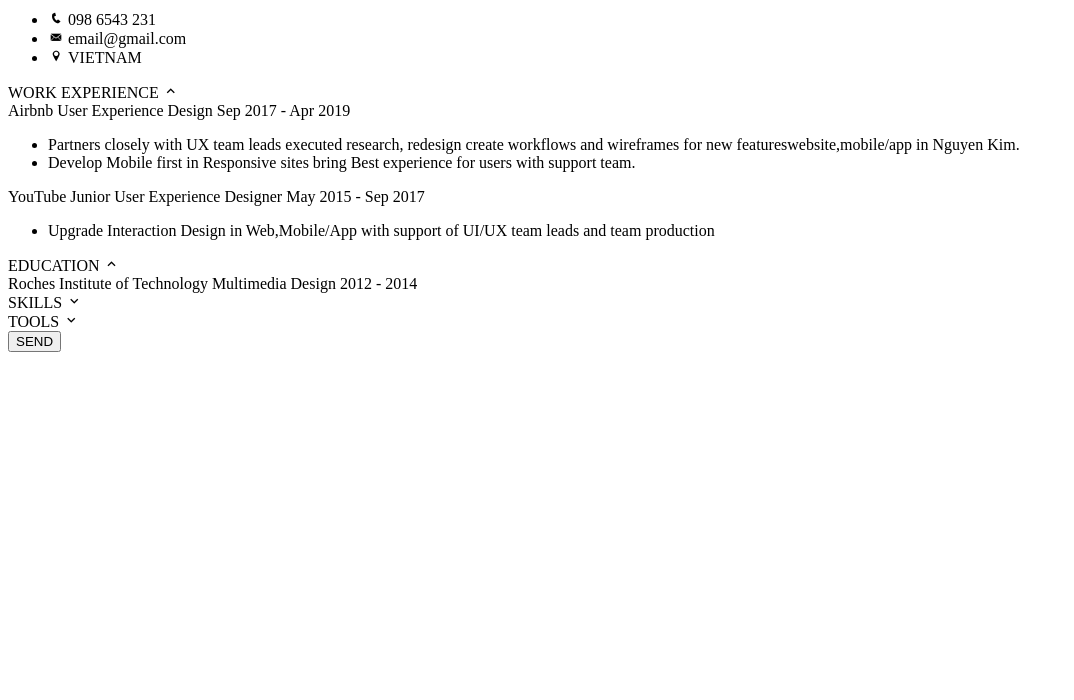
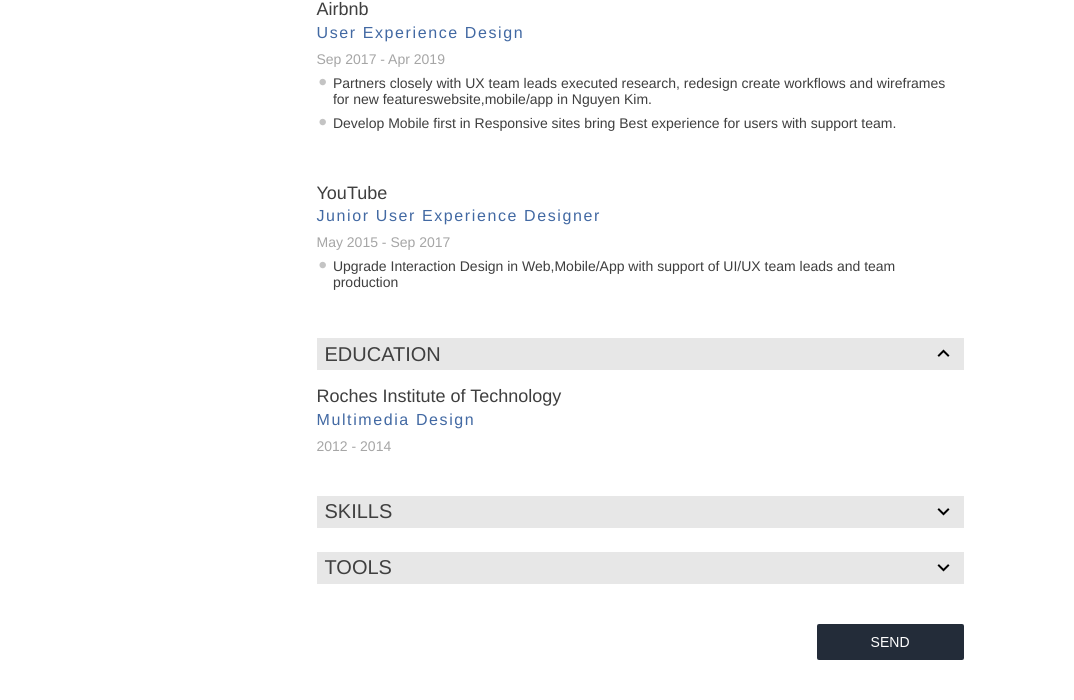
Before and after one commit to UiVGray/testCV, a plain HTML site: page layout/index.html in a window 1280 px wide. Shown: the part 329-1029 px from the top of the page, without its empty margins (0-1074 px from the left). Before the commit the page ends 800 px from the top, so only its background shows below. Drawn offline with Linux system fonts and the light colour scheme; files whose address does not match are found by name.

Commit message:
feat: add styles.css according to task

```diff
--- /dev/null
+++ b/layout/css/styles.css
@@ -0,0 +1,227 @@
+html {
+	box-sizing: border-box;
+}
+
+*, *::before {
+	box-sizing: inherit;
+}
+
+@media screen and (max-width: 414px) {
+	header {
+		flex-direction: column;
+		align-items: center;
+	}
+
+	header img {
+		margin: 0 0 24px 0 !important;
+		border-radius: 100%;
+	}
+
+	header .contacts-section {
+		display: flex;
+		flex-direction: column;
+		align-items: center;
+	}
+
+	header h2{
+		margin-bottom: 0 !important;
+	}
+
+	header ul{
+		margin-bottom: 0 !important;
+	}
+
+	section .section-header span {
+		margin-left: 24px !important;
+	}
+
+	section .section-header i {
+		margin-right: 24px !important;
+	}
+
+	section .section-item {
+		margin-left: 16px;
+	}
+
+	section .section-item .item-subtitle, .item-from {
+		margin-left: 1px;
+	}
+
+	footer {
+		justify-content: center !important;
+	}
+ }
+
+body {
+	display: flex;
+	flex-direction: column;
+
+	max-width: 647px;
+	margin: 0 auto;
+
+	font-family: Helvetica;
+
+	background-color: #FFFFFF;
+	color: #3F3F3F;
+}
+
+header {
+	display: flex;
+	margin: 40px 0 16px 0;
+}
+
+
+header img {
+	margin-right: 24px;
+	border-radius: 100%;
+}
+
+header h1 {
+	margin: 0;
+	font-size: 30px;
+}
+
+header h2 {
+	margin-top: 8px;
+	font-size: 20px;
+}
+
+header ul {
+	margin-top: 27px;
+	padding: 0;
+}
+
+header li {
+	display: flex;
+	align-items: center;
+
+	margin-top: 10px;
+	font-size: 14px ;
+	line-height: 17px;
+
+	list-style-type: none;
+}
+
+header li i {
+	font-size: 23px;
+	margin-right: 16px;
+}
+
+section {
+	display: flex;
+	flex-direction: column;
+
+	margin-top: 24px;
+}
+
+section .section-header {
+	display: flex;
+	justify-content: space-between;
+	align-items: center;
+
+	height: 32px;
+	font-size: 20px;
+
+	background-color:rgb(196, 196, 196, 0.4);
+	cursor: pointer;
+}
+
+section .section-header span {
+	margin-left: 8px;
+}
+
+section .section-header i {
+	font-size: 24px;
+	margin-right: 8px;
+
+	color: #000000;
+}
+
+section .section-item {
+	display: flex;
+	flex-direction: column;
+
+	margin-bottom: 16px;
+}
+
+section .section-item .item-title{
+	font-size: 18px;
+	line-height: 120%;
+
+	margin-top: 16px;
+}
+
+section .section-item .item-subtitle{
+	color: #4269A3;
+
+	margin-top: 4px;
+	letter-spacing: 0.1em;
+	font-size: 16px;
+	line-height: 100%;
+}
+
+section .section-item .item-from{
+	margin-top: 8px;
+
+	font-size: 14px;
+	line-height: 20px;
+
+	color: #A6A6A6;
+}
+
+section .section-item ul {
+	margin: 6px 0 0 0;
+	padding: 0;
+}
+
+section .section-item ul li {
+	display: flex;
+	list-style: none;
+
+	margin-bottom: 8px;
+}
+
+section .section-item ul li:before {
+	content: "\2022";
+
+	position: relative;
+	left: 2px;
+	bottom: 7px;
+
+	font-size: 24px;
+
+	color: #C4C4C4;
+}
+
+section .section-item li span{
+	margin-left: 8px;
+
+	font-size: 14px;
+	color: #3F3F3F;
+}
+
+footer {
+	display: flex;
+	justify-content: flex-end;
+}
+
+footer button {
+	font-size: 14px;
+	border: none;
+	padding: 10px 54px;
+	margin: 40px 0;
+
+	background-color: #232C39;
+	color: #FFFFFF;
+	border-radius: 2px;
+
+	cursor: pointer;
+}
+
+footer button:focus {
+	outline: none;
+}
+
+.hidden {
+	display: none;
+}
--- a/layout/index.html
+++ b/layout/index.html
@@ -4,6 +4,7 @@
 	<meta charset = "UTF-8">
 	<meta name = "viewport" content = "width = device-width, initial-scale = 1">
 
+	<link href = "css/styles.css" rel = "stylesheet">
 	<link href = "fonts/style.css" rel = "stylesheet">
 
 	<title>CurriculumVitae</title>
```
